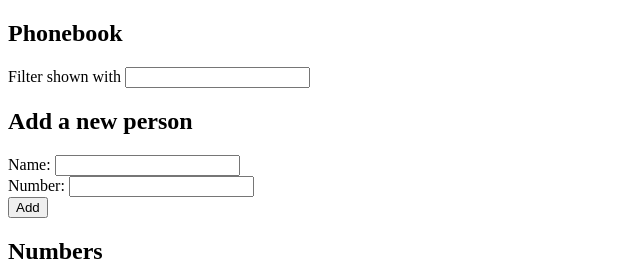
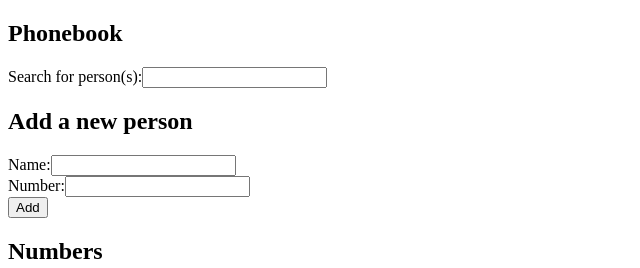
Before and after one commit to Cavendishh/Fullstack-2020, a React (Create React App) app in the folder osa2/puhelinluettelo/: page / in a window 1280 px wide. Shown: the top 268 px of the page, without its empty margins (0-640 px from the left). Built offline with nearby package versions, Linux system fonts and the light colour scheme.

Commit message:
Puhelinluettelo 2.8 tehty

```diff
--- a/osa2/puhelinluettelo/src/App.js
+++ b/osa2/puhelinluettelo/src/App.js
@@ -1,4 +1,7 @@
-import React, { useState } from 'react';
+import React, { useState } from 'react'
+import SearchPerson from './components/SearchPerson'
+import NewPerson from './components/NewPerson'
+import RenderPerson from './components/RenderPerson'
 
 const App = () => {
   const [persons, setPersons] = useState([
@@ -23,18 +26,13 @@ const App = () => {
   const [newNumber, setNewNumber] = useState('')
   const [showPerson, setShowPerson] = useState('')
 
-  const handleNoteChange = (event) => {
-    setNewName(event.target.value)
-  }
+  const handleNoteChange = (event) => setNewName(event.target.value)
 
-  const handleNumberChange = (event) => {
-    setNewNumber(event.target.value)
-  }
+  const handleNumberChange = (event) => setNewNumber(event.target.value)
 
-  const handleFilterChange = (event) => {
-    console.log(event.target.value)
-    setShowPerson(event.target.value)
-  }
+  const handleFilterChange = (event) => setShowPerson(event.target.value)
+
+  const personsFiltered = persons.filter((person) => person.name.toLowerCase().includes(showPerson.toLowerCase()))
 
   const addPerson = (event) => {
     event.preventDefault()
@@ -55,41 +53,24 @@ const App = () => {
     }
   }
 
-  const personsFiltered = persons.filter((person) =>
-    person.name.toLowerCase().includes(showPerson.toLowerCase()))
-
-  console.log(personsFiltered)
-
   return (
     <div>
-      <div>
-        <h2>Phonebook</h2>
-        Filter shown with <input
-          value={showPerson}
-          onChange={handleFilterChange} />
-      </div>
+      <h2>Phonebook</h2>
+      <SearchPerson
+        showPerson={showPerson}
+        handleFilterChange={handleFilterChange}
+      />
       <h2>Add a new person</h2>
-      <form onSubmit={addPerson}>
-        <div>
-          Name: <input
-            value={newName}
-            onChange={handleNoteChange} />
-        </div>
-        <div>
-          Number: <input
-            value={newNumber}
-            onChange={handleNumberChange}
-            />
-        </div>
-        <div>
-          <button type='submit'>Add</button>
-        </div>
-      </form>
+      <NewPerson
+        addPerson={addPerson}
+        newName={newName}
+        newNumber={newNumber}
+        handleNoteChange={handleNoteChange}
+        handleNumberChange={handleNumberChange}
+      />
       <h2>Numbers</h2>
-      <div>
-        {persons.map(person =>
-          <p key={person.name}>{person.name} {person.number}</p>)}
-      </div>
+        <RenderPerson personsFiltered={personsFiltered}
+      />
     </div>
   )
 }
--- /dev/null
+++ b/osa2/puhelinluettelo/src/components/NewPerson.js
@@ -0,0 +1,19 @@
+import React from 'react'
+
+const NewPerson = (props) => {
+  return (
+    <form onSubmit={props.addPerson}>
+      Name:
+        <input value={props.newName}
+        onChange={props.handleNoteChange} />
+        <br />
+      Number:
+       <input value={props.newNumber}
+        onChange={props.handleNumberChange} />
+        <br />
+        <button type='submit'>Add</button>
+    </form>
+  )
+}
+
+export default NewPerson
--- /dev/null
+++ b/osa2/puhelinluettelo/src/components/RenderPerson.js
@@ -0,0 +1,12 @@
+import React from 'react'
+
+const RenderPerson = (props) => {
+  return (
+    props.personsFiltered.map((person) =>
+      <p key={person.name}>
+        {person.name} {person.number}
+      </p>)
+  )
+}
+
+export default RenderPerson
--- /dev/null
+++ b/osa2/puhelinluettelo/src/components/SearchPerson.js
@@ -0,0 +1,14 @@
+import React from 'react'
+
+const SearchPerson = (props) => {
+  return (
+    <form>
+      Search for person(s):
+    <input
+      value={props.showPerson}
+      onChange={props.handleFilterChange} />
+    </form>
+  )
+}
+
+export default SearchPerson;
```
